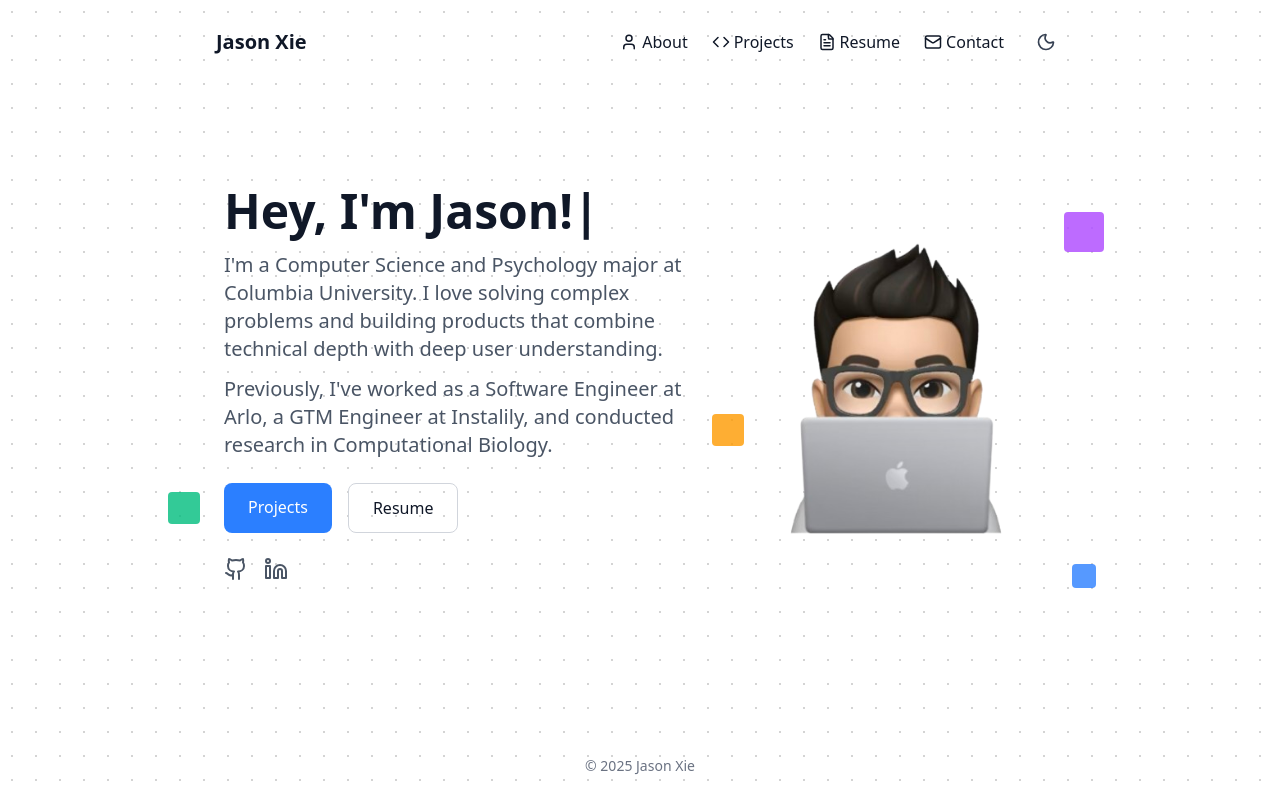
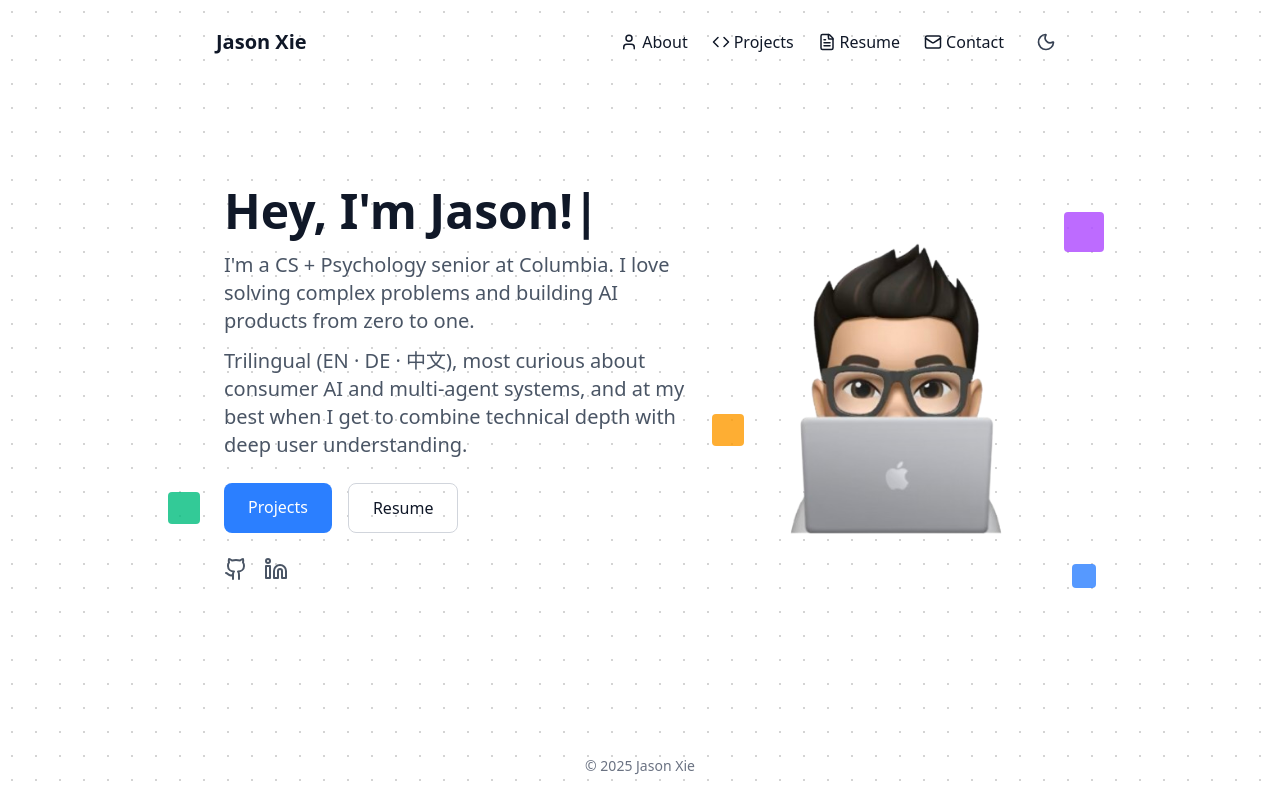
Before and after one commit to Jason2657/portfolio-website, a Next.js app: page / in a window 1280 px wide. Built offline with nearby package versions, Linux system fonts and the light colour scheme.

Commit message:
Refine homepage hero copy for stronger positioning

```diff
--- a/app/page.tsx
+++ b/app/page.tsx
@@ -34,10 +34,10 @@ export default function Home() {
           </h1>
           <div className="mt-2 md:mt-4 space-y-3">
             <p className="text-base md:text-xl text-gray-600 dark:text-gray-300">
-              I'm a Computer Science and Psychology major at Columbia University. I love solving complex problems and building products that combine technical depth with deep user understanding.
+              I'm a CS + Psychology senior at Columbia. I love solving complex problems and building AI products from zero to one.
             </p>
             <p className="text-base md:text-xl text-gray-600 dark:text-gray-300">
-              Previously, I've worked as a Software Engineer at Arlo, a GTM Engineer at Instalily, and conducted research in Computational Biology.
+              Trilingual (EN · DE · 中文), most curious about consumer AI and multi-agent systems, and at my best when I get to combine technical depth with deep user understanding.
             </p>
           </div>
 
```
